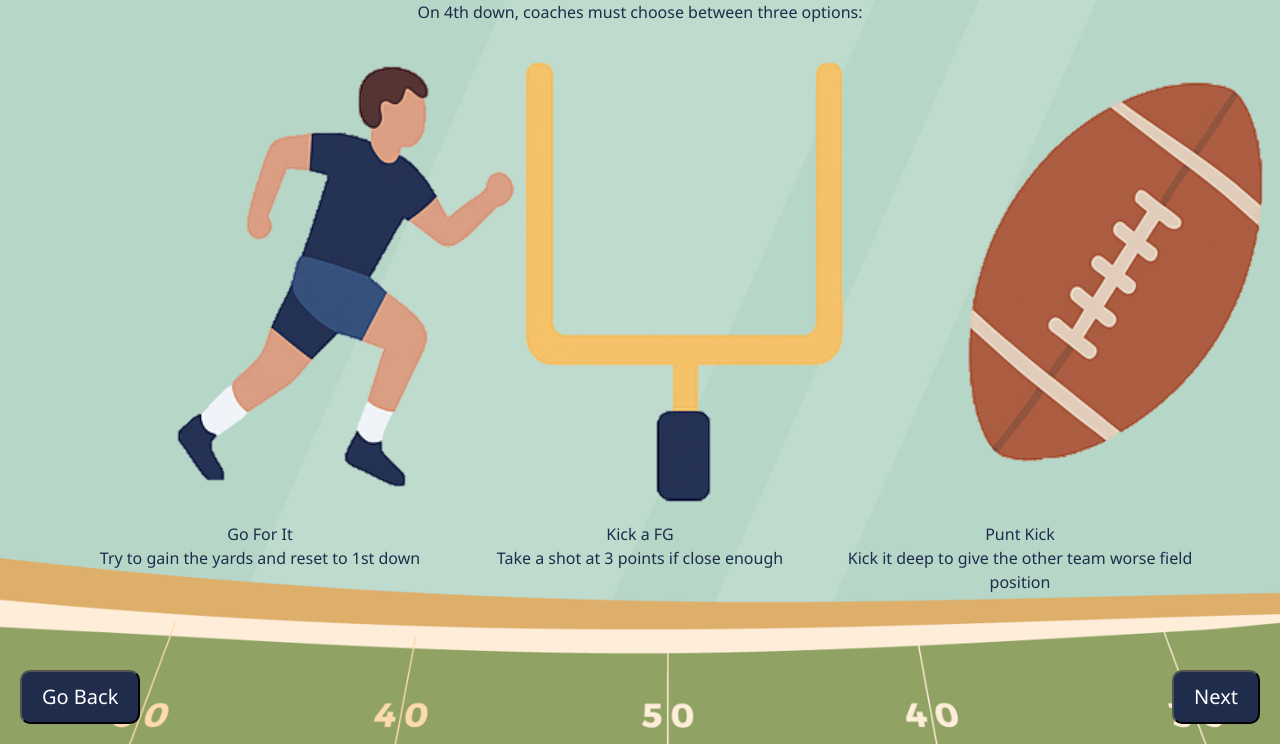
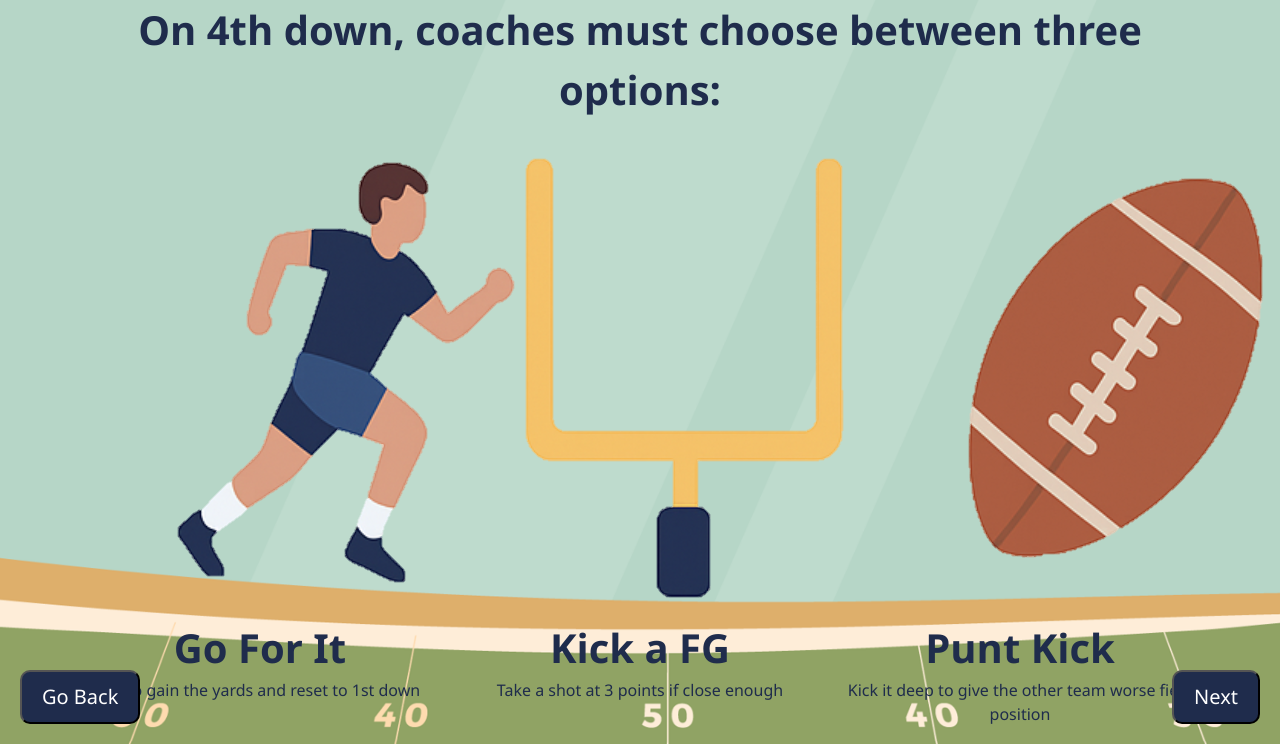
Before and after one commit to trv2111/w4170-proj, a Flask app: page /football101-options in a window 1280 px wide. Shown: the part 56-800 px from the top of the page. Run offline with Flask 3, Linux system fonts and the light colour scheme; some libraries are stand-ins or nearby versions.

Commit message:
Update football101-options.html

```diff
--- a/templates/football101-options.html
+++ b/templates/football101-options.html
@@ -2,30 +2,30 @@
 
 {% block content %}
 <div class="container">
-    <div row="row">
+    <div class="row middle-center-text">
         On 4th down, coaches must choose between three options:
     </div>
 
     <div class="row">
         <div class="col-4">
-            <img src="/static/images/go-for-it.png">
+            <img class="img-resize" src="/static/images/go-for-it.png">
         </div>
         <div class="col-4">
-            <img src="/static/images/FieldGoal.png">
+            <img class="img-resize" src="/static/images/FieldGoal.png">
         </div>
         <div class="col-4">
-            <img src="/static/images/Football.png">
+            <img class="img-resize" src="/static/images/Football.png">
         </div>
     </div>
 
     <div class="row">
-        <div class="col-4">
+        <div class="col-4 middle-center-text">
             Go For It
         </div>
-        <div class="col-4">
+        <div class="col-4 middle-center-text">
             Kick a FG
         </div>
-        <div class="col-4">
+        <div class="col-4 middle-center-text">
             Punt Kick
         </div>
     </div>
```
